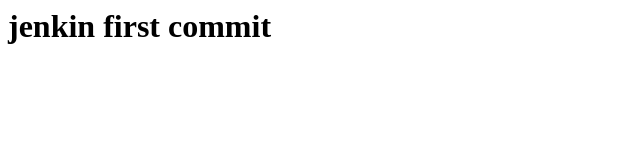
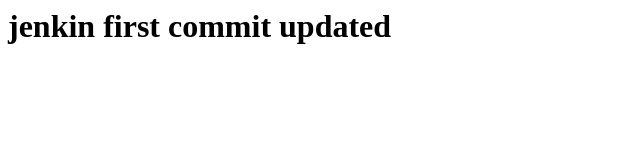
Before and after one commit to AnowarCST/jenkins_test, a plain HTML site: page index.html in a window 1280 px wide. Shown: the whole page, without its empty margins (0-640 px from the left). Drawn offline with Linux system fonts and the light colour scheme.

Commit message:
update commit commit

```diff
--- a/index.html
+++ b/index.html
@@ -1 +1 @@
-<h1>jenkin first commit</h2>
+<h1>jenkin first commit updated</h2>
```
